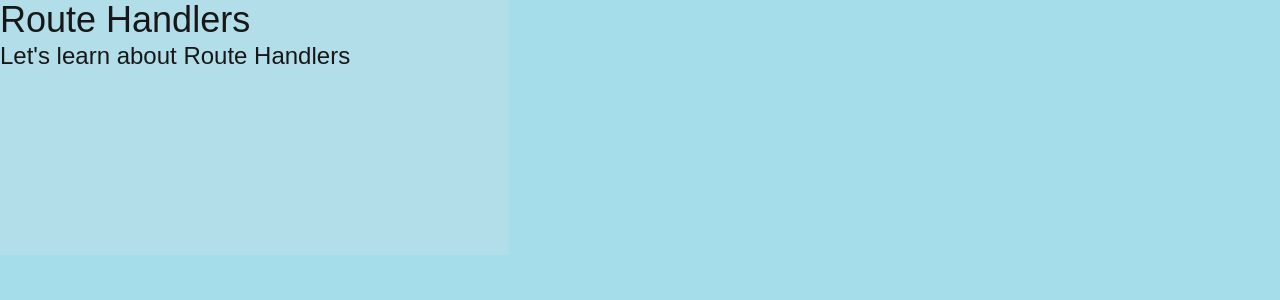
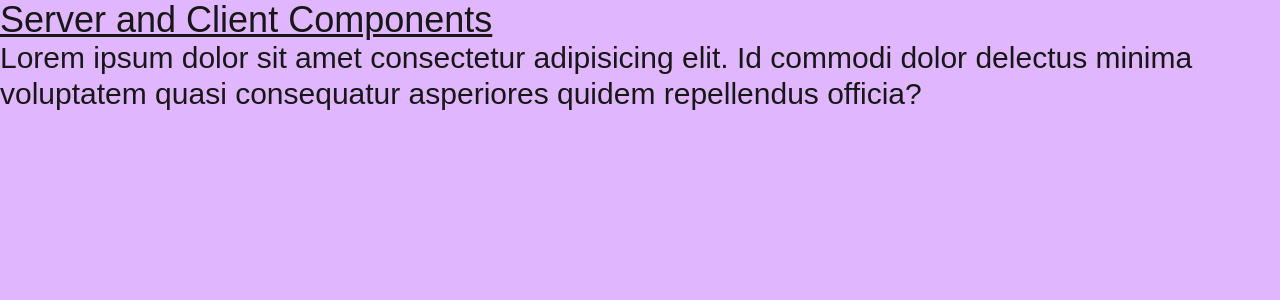
Before and after one commit to 17Swagat/Mulhite_LLM_Interface, a Next.js app: page / in a window 1280 px wide. Shown: the top 300 px of the page. Built offline with nearby package versions, Linux system fonts and the light colour scheme.

Commit message:
ssr & handling cookies....

```diff
--- /dev/null
+++ b/src/app/about/page.tsx
@@ -0,0 +1,14 @@
+import { cookies } from "next/headers";
+
+export default async function AboutPage(){
+    const cookiesStore = await cookies()
+    const theme = cookiesStore.get('theme')
+    console.log(theme)
+
+    return (
+        <div>
+            <h1 className="text-6xl">About Page</h1>
+            <p className="text-3xl">Lorem ipsum dolor sit amet consectetur, adipisicing elit. Deleniti harum pariatur mollitia quae animi quis exercitationem cum labore culpa blanditiis?</p>
+        </div>
+    );
+}
--- a/src/app/page.tsx
+++ b/src/app/page.tsx
@@ -1,8 +1,8 @@
 export default function HomePage(){
     return (
-        <div className="w-screen h-screen bg-cyan-600/30">
-            <h1 className="text-4xl">Route Handlers</h1>
-            <p className="text-2xl">Let&apos;s learn about Route Handlers</p>
+        <div className="w-screen h-screen bg-purple-600/30">
+            <h1 className="text-4xl underline">Server and Client Components</h1>
+            <p className="text-3xl">Lorem ipsum dolor sit amet consectetur adipisicing elit. Id commodi dolor delectus minima voluptatem quasi consequatur asperiores quidem repellendus officia?</p>
         </div>
     );
 }
```
